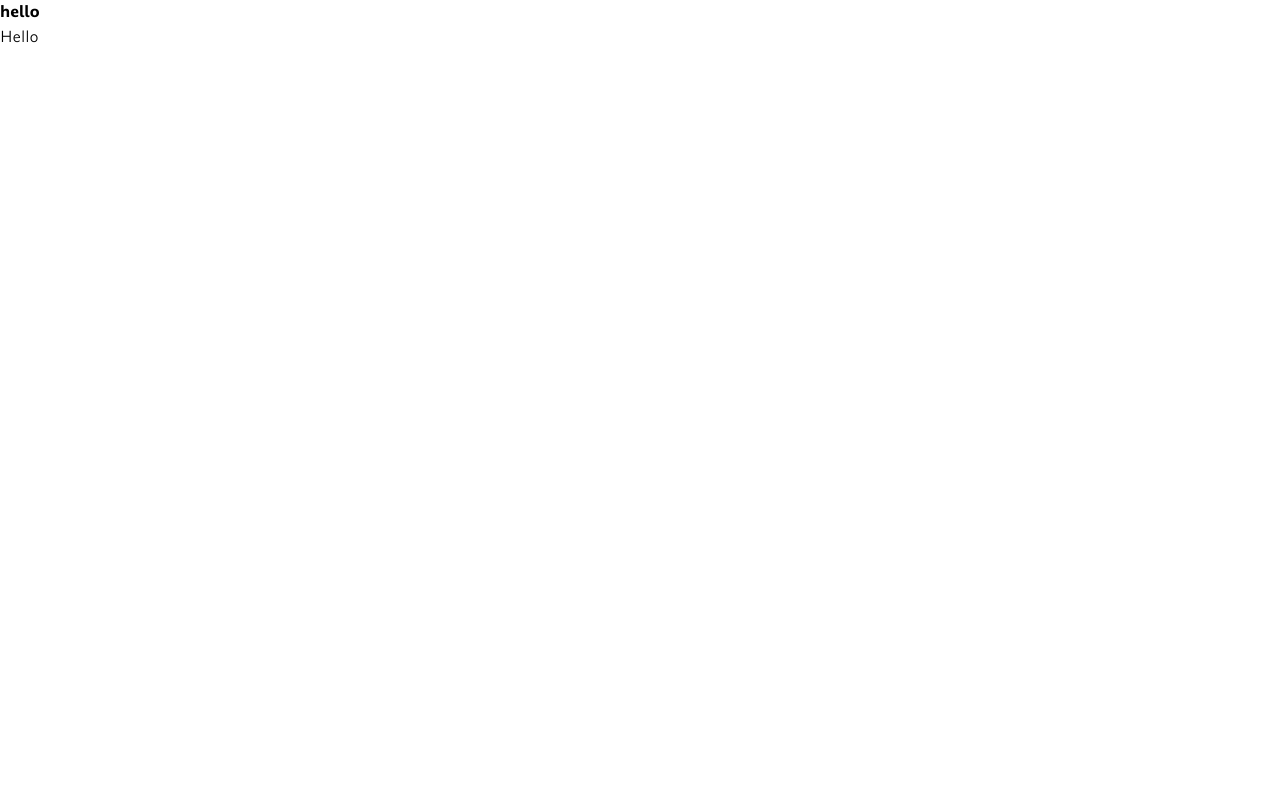
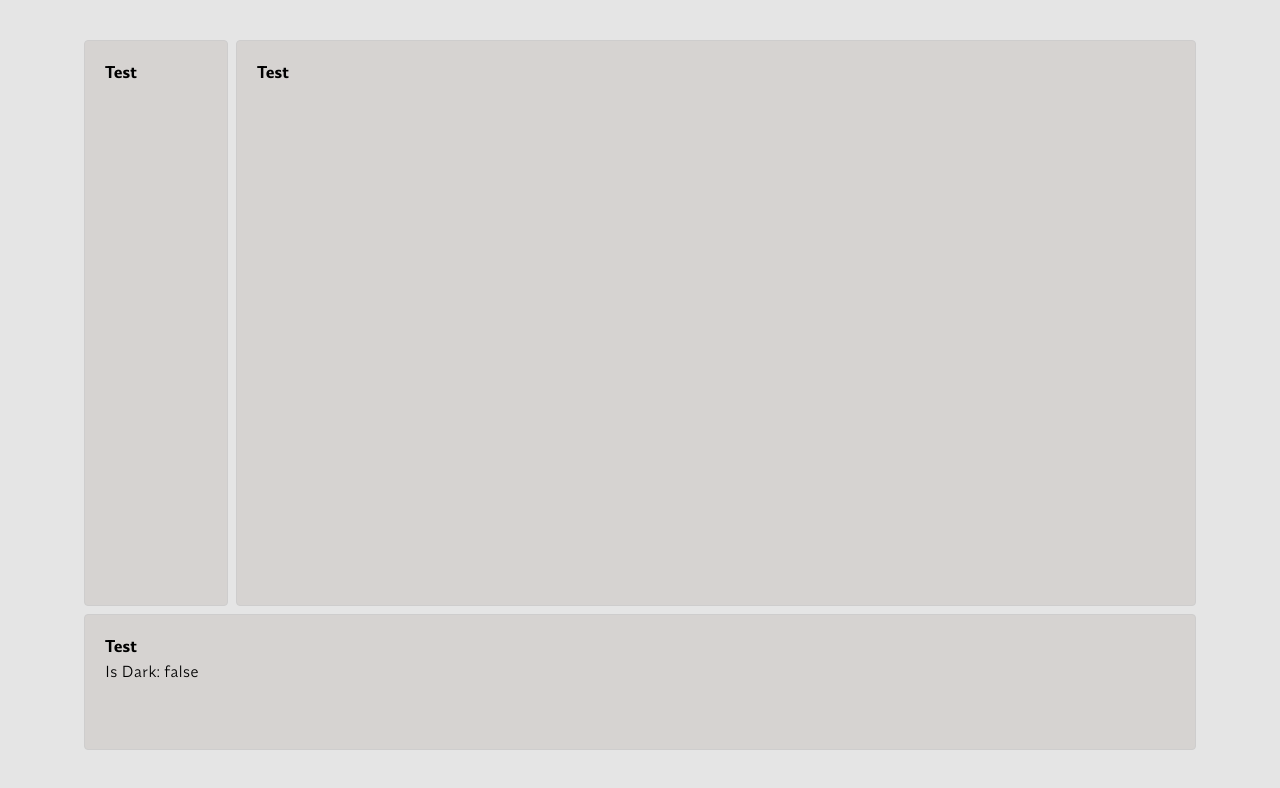
Before and after one commit to tomasvana10/website, a Nuxt app: page / in a window 1280 px wide. Shown: the top 788 px of the page. Built offline with nearby package versions, Linux system fonts and the light colour scheme.

Commit message:
structure skeleton and add some colours

```diff
--- a/app.vue
+++ b/app.vue
@@ -1,14 +1,15 @@
 <script setup>
-import { useDark } from '@vueuse/core';
+import { useDark } from "@vueuse/core";
 
 onMounted(() => {
   useDark();
-})
+});
 </script>
 
 <template>
   <NuxtLayout>
-    <h1 class="dark:text-5xl">hello</h1>
-    <p>Hello</p>
+    <MainLayout>
+      <MainContainer />
+    </MainLayout>
   </NuxtLayout>
 </template>
--- a/assets/css/main.css
+++ b/assets/css/main.css
@@ -34,14 +34,6 @@
   font-family: synonym, system-ui, Avenir, Helvetica, Arial, sans-serif;
 }
 
-*,
-*::before,
-*::after {
-  box-sizing: border-box;
-  padding: 0;
-  margin: 0;
-}
-
 h1,
 h2,
 h3,
@@ -51,3 +43,17 @@ h6 {
   font-family: "amulya";
   font-weight: bold;
 }
+
+@theme {
+  --color-background: #e5e5e5;
+  --color-foreground: #d6d3d1;
+  --color-primary-border: #cecdcd;
+  --color-hover-border: #448cefb8;
+}
+
+.dark {
+  --color-background: #111111;
+  --color-foreground: #171717;
+  --color-primary-border: #383838;
+  --color-hover-border: #5b9cf7b8;
+}
--- /dev/null
+++ b/components/MainLayout.vue
@@ -0,0 +1,7 @@
+<template>
+  <div class="flex w-full justify-center h-screen bg-background">
+    <div class="w-full max-w-6xl m-2 mb-10 max-h-[750px] min-[800px]:p-5 p-2 rounded-sm min-[800px]:m-5 overflow-hidden">
+      <slot />
+    </div>
+  </div>
+</template>
--- /dev/null
+++ b/components/ThemeSwitcher.vue
@@ -0,0 +1,13 @@
+<script setup>
+import { useDark } from "@vueuse/core";
+
+const isDark = useDark();
+
+function toggleDark() {
+  isDark.value = !isDark.value;
+}
+</script>
+
+<template>
+  <button @click="toggleDark">Is Dark: {{ isDark }}</button>
+</template>
--- /dev/null
+++ b/components/main/Footer.vue
@@ -0,0 +1,6 @@
+<template>
+  <div>
+    <h1>Test</h1>
+    <ThemeSwitcher/>
+  </div>
+</template>
--- /dev/null
+++ b/components/main/Links.vue
@@ -0,0 +1,5 @@
+<template>
+  <div class="border-prim">
+    <h1>Test</h1>
+  </div>
+</template>
--- /dev/null
+++ b/components/main/Main.vue
@@ -0,0 +1,5 @@
+<template>
+  <div>
+    <h1>Test</h1>
+  </div>
+</template>
--- /dev/null
+++ b/components/main/MainContainer.vue
@@ -0,0 +1,19 @@
+<script setup lang="ts">
+import Footer from "./Footer.vue";
+import Link from "./Links.vue";
+import Main from "./Main.vue";
+
+const widgetClasses = ref(
+  "rounded-sm min-[800px]:p-5 p-2 bg-foreground text-black dark:text-neutral-200 border border-primary-border hover:dark:border-hover-border"
+);
+</script>
+
+<template>
+  <div class="flex h-full gap-2 flex-col">
+    <div class="flex min-[800px]:flex-row flex-col-reverse flex-6 gap-2">
+      <Link class="flex-1" :class="widgetClasses" />
+      <Main class="flex-9" :class="widgetClasses" />
+    </div>
+    <Footer class="flex-1 min-h-[75px]" :class="widgetClasses" />
+  </div>
+</template>
--- /dev/null
+++ b/lib/utils.ts
@@ -0,0 +1,6 @@
+import { type ClassValue, clsx } from 'clsx'
+import { twMerge } from 'tailwind-merge'
+
+export function cn(...inputs: ClassValue[]) {
+  return twMerge(clsx(inputs))
+}
```
Also changed, not shown: 1 other file (tests, documents, lock files or other folders).
